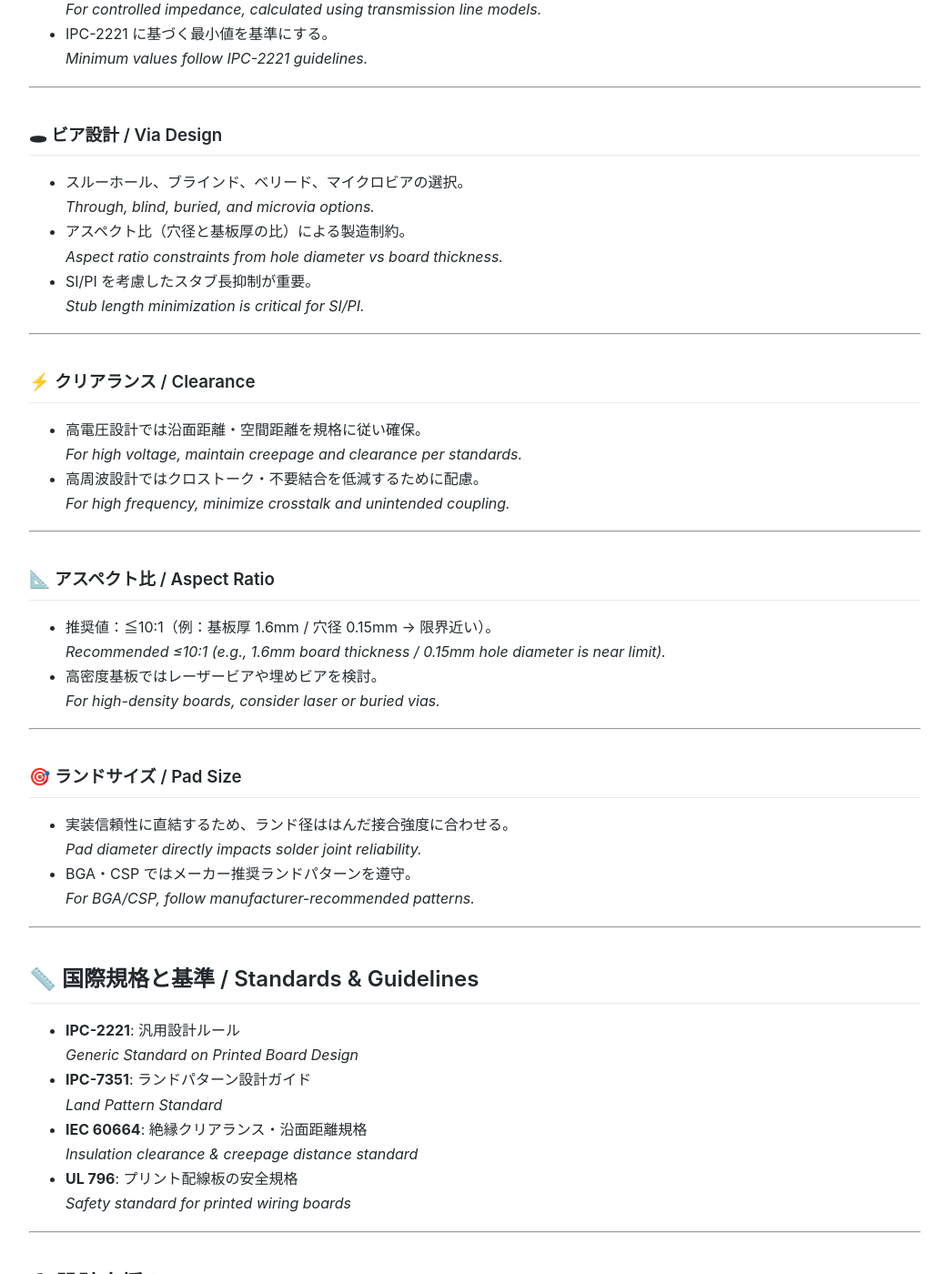
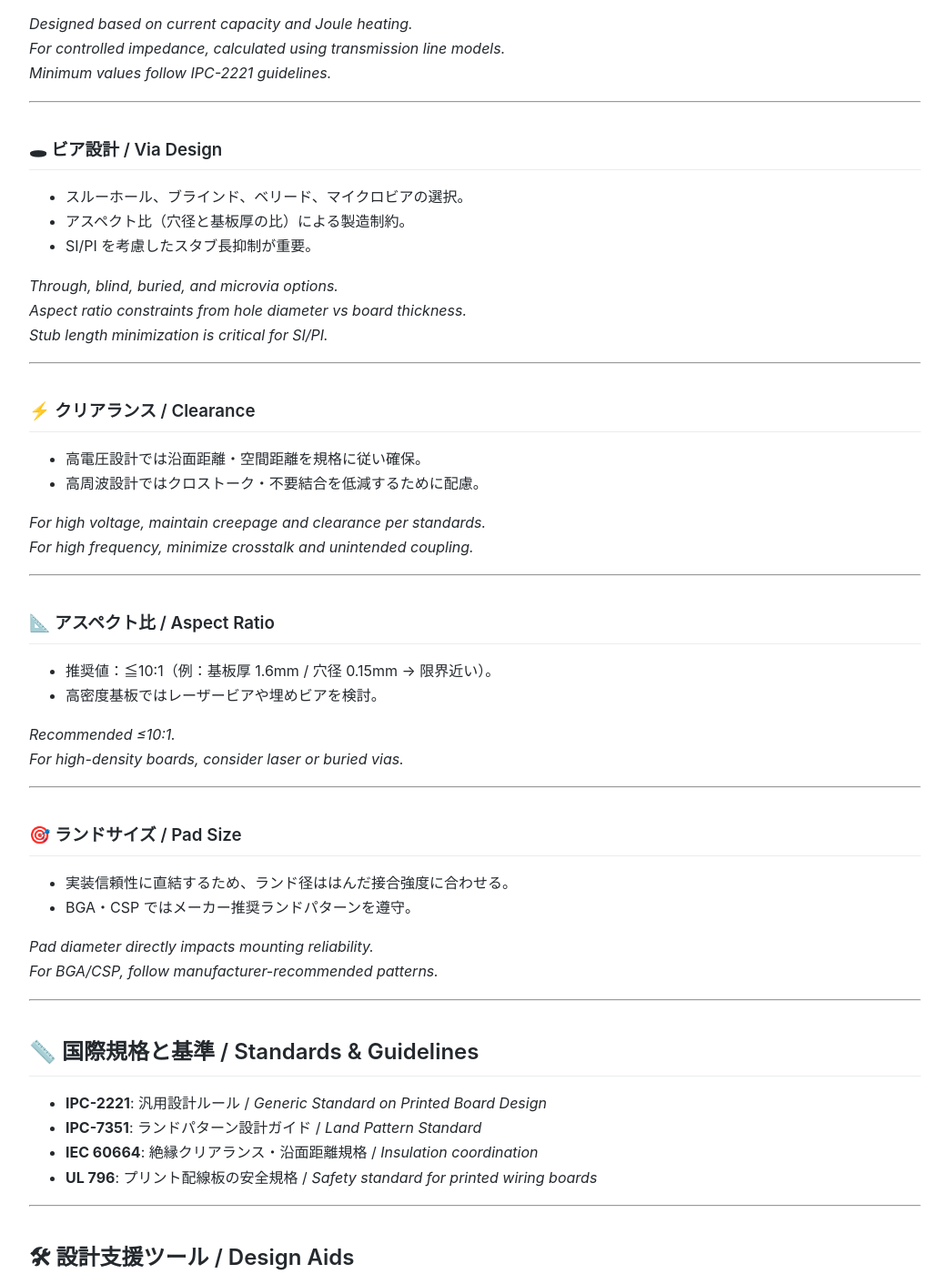
Before and after one commit to Samizo-AITL/Edusemi-Plus, a Jekyll site: the page built from Assembly-Integration/PCB/design_rules.md, in a window 1280 px wide and 1400 px high, scrolled down 1354 px. Shown: the whole window at 91% size, without its empty margins (118-1161 px from the left). Built offline with Jekyll 4.4.1, drawn with Linux system fonts in a browser that asks for light colours; some of the changed text lies outside the part shown.

Commit message:
Update design_rules.md

```diff
--- a/Assembly-Integration/PCB/design_rules.md
+++ b/Assembly-Integration/PCB/design_rules.md
@@ -11,21 +11,21 @@
 
 ## 🔗 リンク / Links
 
-| Link | Badge |
-|---|---|
-| 🌐 View Site | [![View Site](https://img.shields.io/badge/View-Site-brightgreen?logo=githubpages)](https://samizo-aitl.github.io/Edusemi-Plus/Assembly-Integration/PCB/design-rules) |
-| 📂 View Repo | [![View Repo](https://img.shields.io/badge/View-Repo-blue?logo=github)](https://github.com/Samizo-AITL/Edusemi-Plus/blob/main/Assembly-Integration/PCB/design-rules.md) |
+| 項目 / Item | 説明 / Description | Links |
+|-------------|-------------------|-------|
+| 🌐 View Site | ページ表示 / *View this page on site* | [![View Site](https://img.shields.io/badge/View-Site-brightgreen?style=for-the-badge&logo=githubpages)](https://samizo-aitl.github.io/Edusemi-Plus/Assembly-Integration/PCB/design-rules) |
+| 📂 View Repo | GitHubリポジトリ / *View source on GitHub* | [![View Repo](https://img.shields.io/badge/View-Repo-blue?style=for-the-badge&logo=github)](https://github.com/Samizo-AITL/Edusemi-Plus/blob/main/Assembly-Integration/PCB/design-rules.md) |
 
 ---
 
 ## 📑 目次 / Table of Contents
 1. [🏗 概要 / Overview](#-概要--overview)
 2. [🔑 主要ルール / Key Rules](#-主要ルール--key-rules)
-   - [トレース幅と間隔 / Trace Width & Spacing](#-トレース幅と間隔--trace-width--spacing)
-   - [ビア設計 / Via Design](#-ビア設計--via-design)
-   - [クリアランス / Clearance](#-クリアランス--clearance)
-   - [アスペクト比 / Aspect Ratio](#-アスペクト比--aspect-ratio)
-   - [ランドサイズ / Pad Size](#-ランドサイズ--pad-size)
+   - [🛤 トレース幅と間隔 / Trace Width & Spacing](#-トレース幅と間隔--trace-width--spacing)
+   - [🕳 ビア設計 / Via Design](#-ビア設計--via-design)
+   - [⚡ クリアランス / Clearance](#-クリアランス--clearance)
+   - [📐 アスペクト比 / Aspect Ratio](#-アスペクト比--aspect-ratio)
+   - [🎯 ランドサイズ / Pad Size](#-ランドサイズ--pad-size)
 3. [📏 国際規格と基準 / Standards & Guidelines](#-国際規格と基準--standards--guidelines)
 4. [🛠 設計支援ツール / Design Aids](#-設計支援ツール--design-aids)
 5. [🎯 学習目標 / Learning Goals](#-学習目標--learning-goals)
@@ -47,57 +47,58 @@
 
 ### 🛤 トレース幅と間隔 / Trace Width & Spacing
 - 電流容量とジュール発熱に基づき設計。
-  *Designed based on current capacity and Joule heating.*
 - インピーダンス制御が必要な場合は伝送線路モデルで算出。
-  *For controlled impedance, calculated using transmission line models.*
 - IPC-2221 に基づく最小値を基準にする。
-  *Minimum values follow IPC-2221 guidelines.*
+
+*Designed based on current capacity and Joule heating.
+For controlled impedance, calculated using transmission line models.
+Minimum values follow IPC-2221 guidelines.*
 
 ---
 
 ### 🕳 ビア設計 / Via Design
 - スルーホール、ブラインド、ベリード、マイクロビアの選択。
-  *Through, blind, buried, and microvia options.*
 - アスペクト比（穴径と基板厚の比）による製造制約。
-  *Aspect ratio constraints from hole diameter vs board thickness.*
 - SI/PI を考慮したスタブ長抑制が重要。
-  *Stub length minimization is critical for SI/PI.*
+
+*Through, blind, buried, and microvia options.
+Aspect ratio constraints from hole diameter vs board thickness.
+Stub length minimization is critical for SI/PI.*
 
 ---
 
 ### ⚡ クリアランス / Clearance
 - 高電圧設計では沿面距離・空間距離を規格に従い確保。
-  *For high voltage, maintain creepage and clearance per standards.*
 - 高周波設計ではクロストーク・不要結合を低減するために配慮。
-  *For high frequency, minimize crosstalk and unintended coupling.*
+
+*For high voltage, maintain creepage and clearance per standards.
+For high frequency, minimize crosstalk and unintended coupling.*
 
 ---
 
 ### 📐 アスペクト比 / Aspect Ratio
 - 推奨値：≦10:1（例：基板厚 1.6mm / 穴径 0.15mm → 限界近い）。
-  *Recommended ≤10:1 (e.g., 1.6mm board thickness / 0.15mm hole diameter is near limit).*
 - 高密度基板ではレーザービアや埋めビアを検討。
-  *For high-density boards, consider laser or buried vias.*
+
+*Recommended ≤10:1.
+For high-density boards, consider laser or buried vias.*
 
 ---
 
 ### 🎯 ランドサイズ / Pad Size
 - 実装信頼性に直結するため、ランド径ははんだ接合強度に合わせる。
-  *Pad diameter directly impacts solder joint reliability.*
 - BGA・CSP ではメーカー推奨ランドパターンを遵守。
-  *For BGA/CSP, follow manufacturer-recommended patterns.*
+
+*Pad diameter directly impacts mounting reliability.
+For BGA/CSP, follow manufacturer-recommended patterns.*
 
 ---
 
 ## 📏 国際規格と基準 / Standards & Guidelines
-- **IPC-2221**: 汎用設計ルール
-  *Generic Standard on Printed Board Design*
-- **IPC-7351**: ランドパターン設計ガイド
-  *Land Pattern Standard*
-- **IEC 60664**: 絶縁クリアランス・沿面距離規格
-  *Insulation clearance & creepage distance standard*
-- **UL 796**: プリント配線板の安全規格
-  *Safety standard for printed wiring boards*
+- **IPC-2221**: 汎用設計ルール / *Generic Standard on Printed Board Design*
+- **IPC-7351**: ランドパターン設計ガイド / *Land Pattern Standard*
+- **IEC 60664**: 絶縁クリアランス・沿面距離規格 / *Insulation coordination*
+- **UL 796**: プリント配線板の安全規格 / *Safety standard for printed wiring boards*
 
 ---
 
@@ -125,16 +126,16 @@
 
 | 項目 / Item | 説明 / Description | Links |
 |-------------|-------------------|-------|
-| 📑 Stack-up | 層構成と設計ルールの関係<br>*Layer stack-up vs design rules* | [![View Site](https://img.shields.io/badge/View-Site-brightgreen?logo=githubpages)](./stackup.md)<br>[![View Repo](https://img.shields.io/badge/View-Repo-blue?logo=github)](../PCB/stackup) |
-| 🕳 Via Design | ビア設計ルール<br>*Rules for via design* | [![View Site](https://img.shields.io/badge/View-Site-brightgreen?logo=githubpages)](./via-design.md)<br>[![View Repo](https://img.shields.io/badge/View-Repo-blue?logo=github)](../PCB/via-design) |
-| 📏 Impedance Control | トレース幅・間隔とインピーダンス<br>*Trace geometry & impedance* | [![View Site](https://img.shields.io/badge/View-Site-brightgreen?logo=githubpages)](./impedance-control.md)<br>[![View Repo](https://img.shields.io/badge/View-Repo-blue?logo=github)](../PCB/impedance-control) |
-| 🛠 Assembly | 実装に直結する設計ルール<br>*Design rules affecting assembly* | [![View Site](https://img.shields.io/badge/View-Site-brightgreen?logo=githubpages)](./assembly.md)<br>[![View Repo](https://img.shields.io/badge/View-Repo-blue?logo=github)](../PCB/assembly) |
+| 📐 Stack-up | 層構成の設計指針<br>*PCB layer stack-up guidelines* | [![View Site](https://img.shields.io/badge/View-Site-brightgreen?style=for-the-badge&logo=githubpages)](./stackup.md)<br>[![View Repo](https://img.shields.io/badge/View-Repo-blue?style=for-the-badge&logo=github)](../PCB/stackup.md) |
+| 🕳 Via Design | ビアの種類と設計指針<br>*Types of vias and design guidelines* | [![View Site](https://img.shields.io/badge/View-Site-brightgreen?style=for-the-badge&logo=githubpages)](./via-design.md)<br>[![View Repo](https://img.shields.io/badge/View-Repo-blue?style=for-the-badge&logo=github)](../PCB/via-design.md) |
+| 📏 Impedance Control | インピーダンス制御の基礎<br>*Fundamentals of impedance control* | [![View Site](https://img.shields.io/badge/View-Site-brightgreen?style=for-the-badge&logo=githubpages)](./impedance-control.md)<br>[![View Repo](https://img.shields.io/badge/View-Repo-blue?style=for-the-badge&logo=github)](../PCB/impedance-control.md) |
+| 🛠 Assembly | 部品実装プロセス<br>*PCB assembly processes* | [![View Site](https://img.shields.io/badge/View-Site-brightgreen?style=for-the-badge&logo=githubpages)](./assembly.md)<br>[![View Repo](https://img.shields.io/badge/View-Repo-blue?style=for-the-badge&logo=github)](../PCB/assembly.md) |
 
 ---
 
 ## ⬆️ Back to PCB
 
-| Link | Badge |
-|---|---|
-| 🌐 Back to Site | [![Back Site](https://img.shields.io/badge/⬆️%20Back-Site-brightgreen?style=for-the-badge&logo=githubpages)](https://samizo-aitl.github.io/Edusemi-Plus/Assembly-Integration/PCB/) |
-| 📂 Back to Repo | [![Back Repo](https://img.shields.io/badge/⬆️%20Back-Repo-blue?style=for-the-badge&logo=github)](https://github.com/Samizo-AITL/Edusemi-Plus/tree/main/Assembly-Integration/PCB) |
+| 項目 / Item | 説明 / Description | Links |
+|-------------|-------------------|-------|
+| 🌐 Back to Site | PCB全体ページへ戻る<br>*Back to PCB site* | [![Back Site](https://img.shields.io/badge/⬆️%20Back-Site-brightgreen?style=for-the-badge&logo=githubpages)](https://samizo-aitl.github.io/Edusemi-Plus/Assembly-Integration/PCB/) |
+| 📂 Back to Repo | GitHubリポジトリに戻る<br>*Back to GitHub repo* | [![Back Repo](https://img.shields.io/badge/⬆️%20Back-Repo-blue?style=for-the-badge&logo=github)](https://github.com/Samizo-AITL/Edusemi-Plus/tree/main/Assembly-Integration/PCB) |
```
